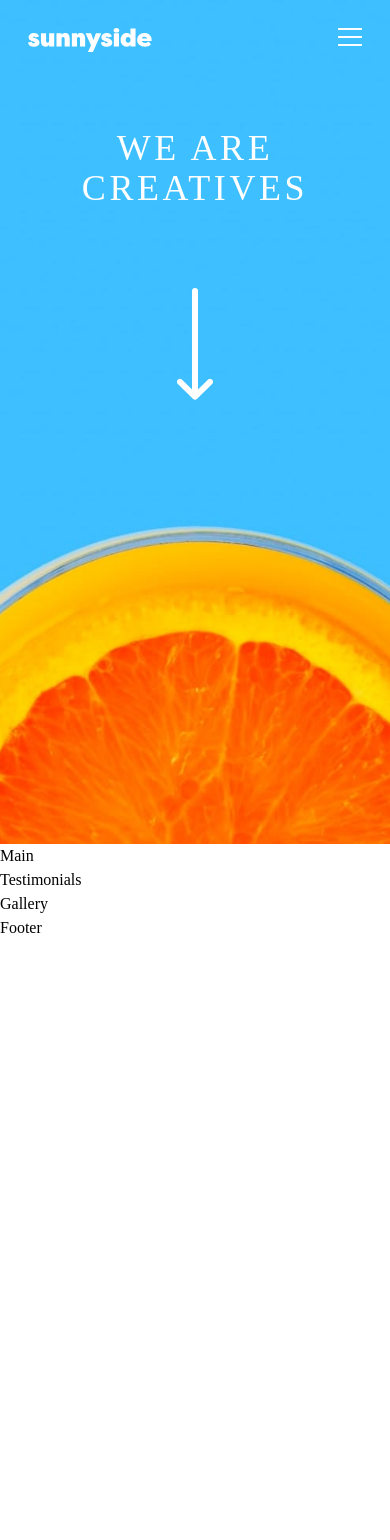
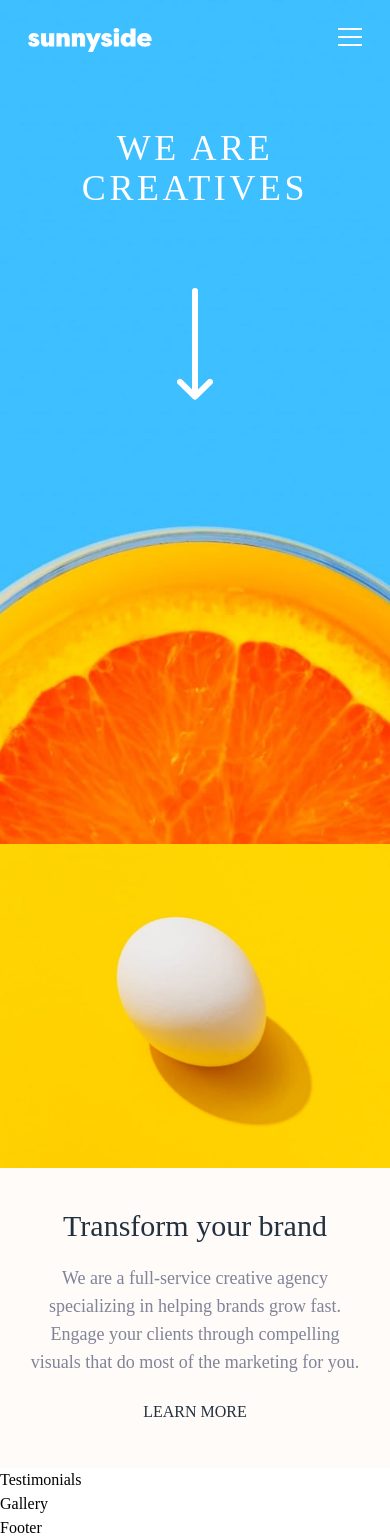
Before and after one commit to LujainAlajmi/sunnyside-landing-page, a React (Create React App) app: page / in a window 390 px wide. Before the commit the page ends 940 px from the top, so only its background shows below. Built offline with nearby package versions, Linux system fonts and the light colour scheme.

Commit message:
first card done

```diff
--- a/src/components/Main.jsx
+++ b/src/components/Main.jsx
@@ -1,7 +1,29 @@
 import React from "react";
-
+import EggMobile from "../images/mobile/image-transform.jpg";
+import GlassMobile from "../images/mobile/image-stand-out.jpg";
 function Main() {
-  return <div>Main</div>;
+  return (
+    <div>
+      <div className="xs:flex w-screen sm:hidden">
+        <div className="flex flex-col">
+          <img src={EggMobile} alt="egg" className=" object-cover" />
+          <div className="flex flex-col text-center justify-center  bg-[#fefbf8] py-5">
+            <h1 className="px-5 py-5 text-3xl text-VeryDarkDesaturatedBlue">
+              Transform your brand
+            </h1>
+            <p className="text-lg font-[Barlow] px-6 text-DarkGrayishBlue">
+              We are a full-service creative agency specializing in helping
+              brands grow fast. Engage your clients through compelling visuals
+              that do most of the marketing for you.
+            </p>
+            <p className="text-base py-6 text-VeryDarkDesaturatedBlue uppercase">
+              <a href="#">Learn more</a>
+            </p>
+          </div>
+        </div>
+      </div>
+    </div>
+  );
 }
 
 export default Main;
```
